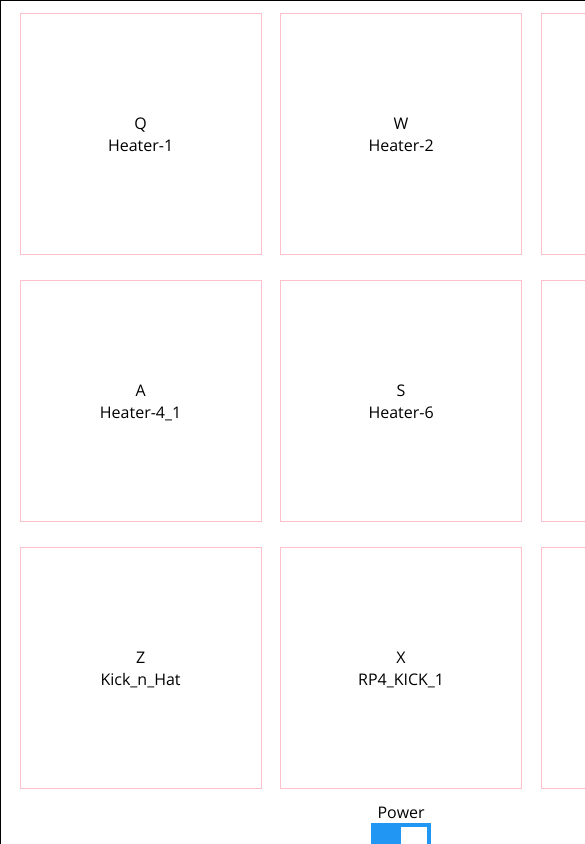
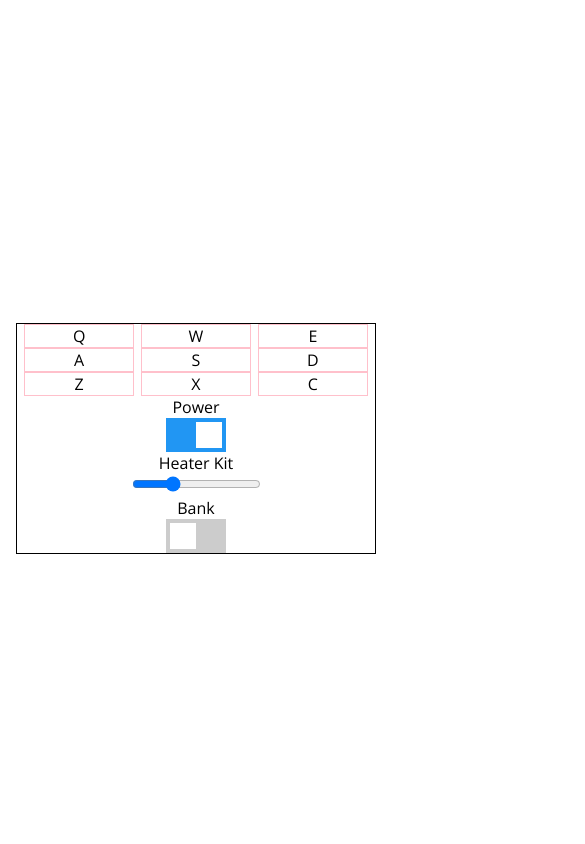
Before and after one commit to balomus/drum-machine, a React (Create React App) app: page / in a window 390 px wide. Shown: the top 844 px of the page, 585 px wide, since content can reach past the window. Built offline with nearby package versions, Linux system fonts and the light colour scheme.

Commit message:
Basic styling added for smaller displays. Cleaned up console.log calls and comments.

```diff
--- a/src/App.js
+++ b/src/App.js
@@ -184,22 +184,13 @@ function App() {
   const [volume, setVolume] = useState('0.3');
   const [display, setDisplay] = useState(".");
 
-  const updateBank = () => {
-    if (power == false) {
-
-    }
-  }
-
   const logKeyDown = (e) => {
-    console.log(e.keyCode);
     for (var i = 0; i < currentBank.length; i++)
     {
       if (e.keyCode === currentBank[i].keyCode)
       {
-        // console.log("power is set to " + power.toString());
         if (power == true)
         {
-          // console.log("volume is set to " + volume);
           playSound(document.getElementById(currentBank[i].id))
         }
       }
@@ -207,30 +198,20 @@ function App() {
   }
 
   useEffect(() => {
-    console.log("useEffect ran");
-    // document.addEventListener('keydown', logKeyDown);
     if (power === true)
     {
       if (selectedBank == false)
       {
         setBank(bankOne);
-        console.log(currentBank);
       }
       else
       {
         setBank(bankTwo);
-        console.log(currentBank);
       }
-
     }
     else{
       setBank(bankEmpty);
-      console.log(currentBank);
     }
-    // return () => {
-    //   console.log('Component unmounted? removed event listener');
-    //   document.removeEventListener('keydown', logKeyDown);
-    // }
   }, [power]);
 
   useEffect(() => {
@@ -256,18 +237,17 @@ function App() {
   }, [currentBank])
 
   const playSound = (element) => {
-    // console.log(power);
     element.volume = volume;
-    console.log('Setting volume to ' + volume);
     element.currentTime = 0;
     element.play();
     setDisplay(element.id);
+    element.parentElement.style.backgroundColor = "red";
+    element.parentElement.style.color = "white";
+    setTimeout(() => {
+      element.parentElement.style.backgroundColor = "white";
+      element.parentElement.style.color = "black";
+    }, 100);
   }
-
-  // useEffect(() => {
-  //   console.log('useEffect #2 ran, added event listener ');
-  //   document.addEventListener('keydown', logKeyDown);
-  // }, []);
 
   return (
     <div className="App wrapper" id="drum-machine">
--- a/src/Button.js
+++ b/src/Button.js
@@ -4,17 +4,9 @@ const Button = (props) => {
         props.playSound(document.getElementById(props.id));
     };
 
-    // const handleKeyPress = (e) => {
-    //     console.log('key press handled ' + e.key);
-    //     props.playSound(document.getElementById(props.id));
-    // };
-
     return (
-        // <div className="button" onClick={handleClick} onKeyDown={handleKeyPress} tabIndex="0">
         <div className="button" onClick={handleClick}>
-
             {props.button}<br></br>
-            {props.id}
             <audio id={props.id} src={`${props.url}`}></audio>
         </div>
      );
--- a/src/Controls.js
+++ b/src/Controls.js
@@ -3,21 +3,17 @@ const Controls = (props) => {
     const togglePower = () => {
         if(props.power == true)
         {
-            console.log("setting bank to empty")
             props.setBank(props.bankEmpty);
             props.setDisplay(" ");
         }
         else
         {
-            // console.log("setting bank to currentBank" + props.currentBank)
             if (props.selectedBank == false)
             {
-                console.log("setting bank to bankOne");
                 props.setBank(props.bankOne);
             }
             else
             {
-                console.log("setting bank to bankTwo");
                 props.setBank(props.bankTwo);
             }
         }
@@ -37,7 +33,6 @@ const Controls = (props) => {
     }
 
     const updateVolume = (e) => {
-        // console.log(e.target.value);
         props.setVolume(e.target.value);
     }
 
@@ -48,7 +43,6 @@ const Controls = (props) => {
                 <input type="checkbox" checked={props.power} onChange={togglePower}/>
                 <span className="slider"></span>
             </label>
-            {/* <div>Power is set to {props.power.toString()}</div> */}
             <div id="display">{props.display}</div>
             <div>
                 <input type="range" step="0.01" min="0" max="1" value={props.volume} onChange={updateVolume}></input>
--- a/src/DrumPad.js
+++ b/src/DrumPad.js
@@ -10,11 +10,6 @@ const DrumPad = ({currentBank, playSound}) => {
                     <Button button={current.button} id={current.id} key={current.id} playSound={playSound} url={current.url}></Button>
                 )
             })}
-            {/* {currentBank.map((value) => {
-                return (
-                    <Button button={value.button} id={value.id} key={value.id} playSound={playSound}/>
-                )
-            })} */}
         </div>
      );
 }
--- a/src/index.css
+++ b/src/index.css
@@ -1,10 +1,53 @@
+/* 0 - 965px */
+@media (max-width: 965px) {
+  .container {
+    max-width: 100%;
+  }
+  #drum-pad {
+    height: auto;
+  }
+  .button {
+    height: 10%;
+  }
+  #display {
+    width: 100%;
+  }
+  #controls {
+    width: 1em;
+    display: flex;
+  }
+  .wrapper {
+    display: flex;
+    margin: 1em;
+  }
+}
+/* 965px+ */
+@media (min-width: 965px) {
+  .container {
+    max-width: 70em;
+  }
+  #drum-pad  {
+    height: 50em;
+  }
+  .button {
+    height: 30%;
+  }
+  #display {
+    margin: 15px auto;
+    padding: 15px;
+  }
+  .wrapper {
+    display: flex;
+    height: 100vh;
+  }
+}
+
 body {
   font-family: 'Open Sans', sans-serif;
   margin: 0;
 }
 
 .wrapper {
-  display: flex;
   height: 100vh;
 }
 
@@ -21,8 +64,6 @@ body {
   display: flex;
   border: 1px solid pink;
   width: 30%;
-  height: 30%;
-  /* justify-items: center; */
   align-items: center;
   justify-content: center;
   text-align: center;
@@ -33,8 +74,8 @@ body {
   flex-wrap: wrap;
   justify-content: space-evenly;
   width: 50em;
-  height: 50em;
   align-items: center;
+
 }
 
 #controls {
@@ -46,14 +87,7 @@ body {
 }
 
 #display {
-  background-color: gray;
   text-align: center;
-  width: 80%;
-  flex-direction: column;
-  margin: 15px auto;
-  padding: 15px;
-  height: auto;
-  font-size: 0.75em;
 }
 
 /* Toggle Switch CSS from here: https://www.w3schools.com/howto/howto_css_switch.asp */
```
